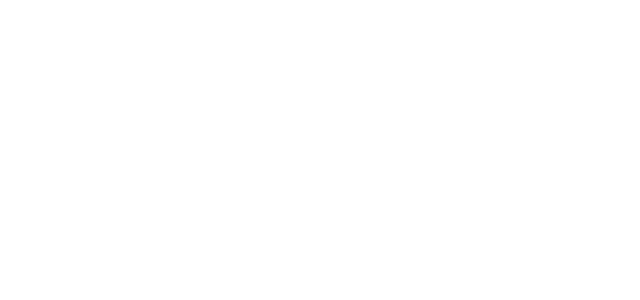
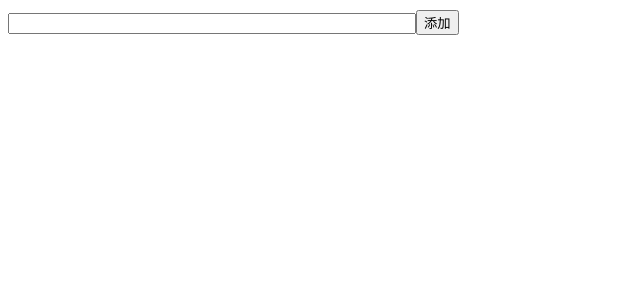
Before and after one commit to ShenJinXiang/vue, a Vue app in the folder exam/cli-01/: page /todolist in a window 1280 px wide. Shown: the top 300 px of the page, without its empty margins (0-640 px from the left). Built offline with nearby package versions, Linux system fonts and the light colour scheme.

Commit message:
add todolist 1

```diff
--- a/exam/cli-01/src/App.vue
+++ b/exam/cli-01/src/App.vue
@@ -1,10 +1,5 @@
 <template>
   <div id="app">
-<!--    <div id="nav">-->
-<!--      <router-link to="/">Home</router-link> |-->
-<!--      <router-link to="/simple">Simple Components</router-link> |-->
-<!--      <router-link to="/about">About</router-link>-->
-<!--    </div>-->
     <router-view/>
   </div>
 </template>
@@ -14,20 +9,7 @@
   font-family: Avenir, Helvetica, Arial, sans-serif;
   -webkit-font-smoothing: antialiased;
   -moz-osx-font-smoothing: grayscale;
-  text-align: center;
+  /*text-align: center;*/
   color: #2c3e50;
 }
-
-#nav {
-  padding: 30px;
-}
-
-#nav a {
-  font-weight: bold;
-  color: #2c3e50;
-}
-
-#nav a.router-link-exact-active {
-  color: #42b983;
-}
 </style>
--- /dev/null
+++ b/exam/cli-01/src/components/TodoList.vue
@@ -0,0 +1,73 @@
+<template>
+  <div class="todolist-container">
+    <input type="text" v-model="currentVal" class="todolist-input" />
+    <button @click="addWord" class="=todolist-btn">添加</button>
+    <ul class="todolist-ul">
+      <li v-for="(item, index) in list" :key="index" >
+        <p class="todolist-item-info" v-show="!item.isActive">{{ item.word }}</p>
+        <input v-show="item.isActive" type="text" v-model="item.word" />
+        <span v-show="item.isActive" @click="update(index)">修改</span>
+        <span v-show="!item.isActive" @click="openUpd(index)">修改</span>
+        <span @click="delItem(index)">删除</span>
+      </li>
+    </ul>
+  </div>
+</template>
+
+<script>
+export default {
+  name: 'TodoList',
+  data() {
+    return {
+      currentVal: '',
+      idCount: 1,
+      list: [],
+    };
+  },
+  methods: {
+    addWord() {
+      if (this.currentVal) {
+        this.idCount += 1;
+        this.list.push({
+          id: this.idCount,
+          word: this.currentVal,
+          isActive: false,
+        });
+        this.currentVal = '';
+        console.log(this.list);
+      }
+    },
+    openUpd(index) {
+      if (this.list[index]) {
+        this.list[index].isActive = true;
+      }
+    },
+    update(index) {
+      this.list[index].isActive = false;
+    },
+    delItem(index) {
+      this.list.splice(index, 1);
+    },
+  },
+};
+</script>
+
+<style>
+.todolist-container {
+  display: block;
+  margin: 10px auto;
+}
+.todolist-container .todolist-input {
+  display: inline-block;
+  width: 400px;
+}
+.todolist-container .todolist-ul li {
+  display: block;
+  list-style: none;
+}
+.todolist-container .todolist-ul li input,
+.todolist-container .todolist-ul li  .todolist-item-info {
+  display: inline-block;
+  width: 400px;
+}
+</style>
--- a/exam/cli-01/src/router/index.js
+++ b/exam/cli-01/src/router/index.js
@@ -38,6 +38,11 @@
     name: 'pdf',
     component: () => import('../views/pdf'),
   },
+  {
+    name: 'todolist',
+    path: '/todolist',
+    component: () => import('../views/TodoList'),
+  },
 ];
 
 const router = new VueRouter({
--- a/exam/cli-01/src/views/Home.vue
+++ b/exam/cli-01/src/views/Home.vue
@@ -5,6 +5,7 @@
     <button @click="simplePage">simple</button>
     <button @click="getInfo">info</button>
     <button @click="showPdf">pdf</button>
+    <button @click="showTodoList">TodoList</button>
   </div>
 </template>
 
@@ -39,6 +40,9 @@
     showPdf() {
       this.$router.push('/pdf');
     },
+    showTodoList() {
+      this.$router.push('/todolist');
+    },
   },
 };
 </script>
--- /dev/null
+++ b/exam/cli-01/src/views/TodoList.vue
@@ -0,0 +1,12 @@
+<template>
+  <div class="todolist-box">
+    <todo-list />
+  </div>
+</template>
+<script>
+import TodoList from '@/components/TodoList.vue';
+
+export default {
+  components: { TodoList },
+};
+</script>
```
Also changed, not shown: 1 other file (tests, documents, lock files or other folders).
